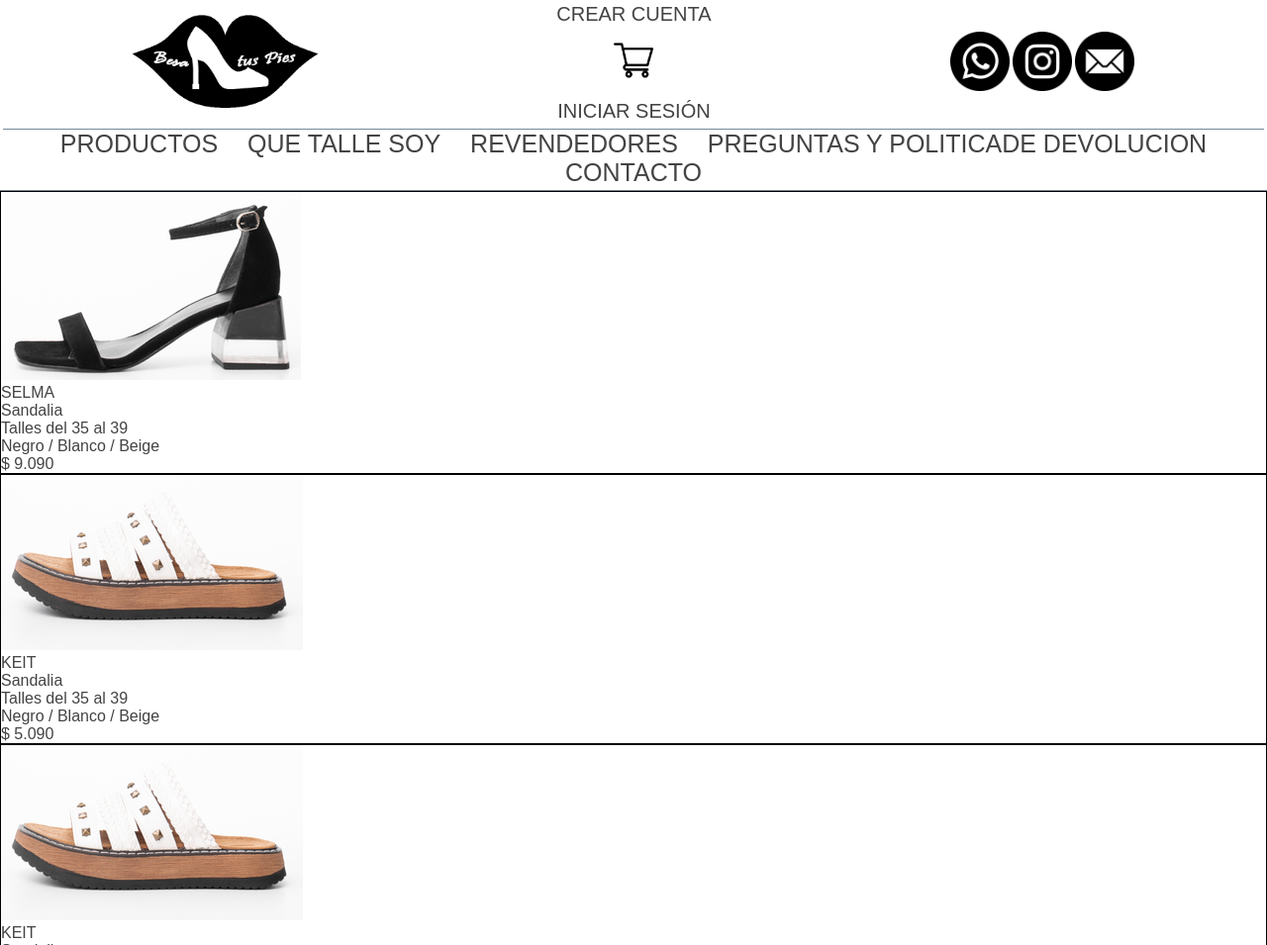
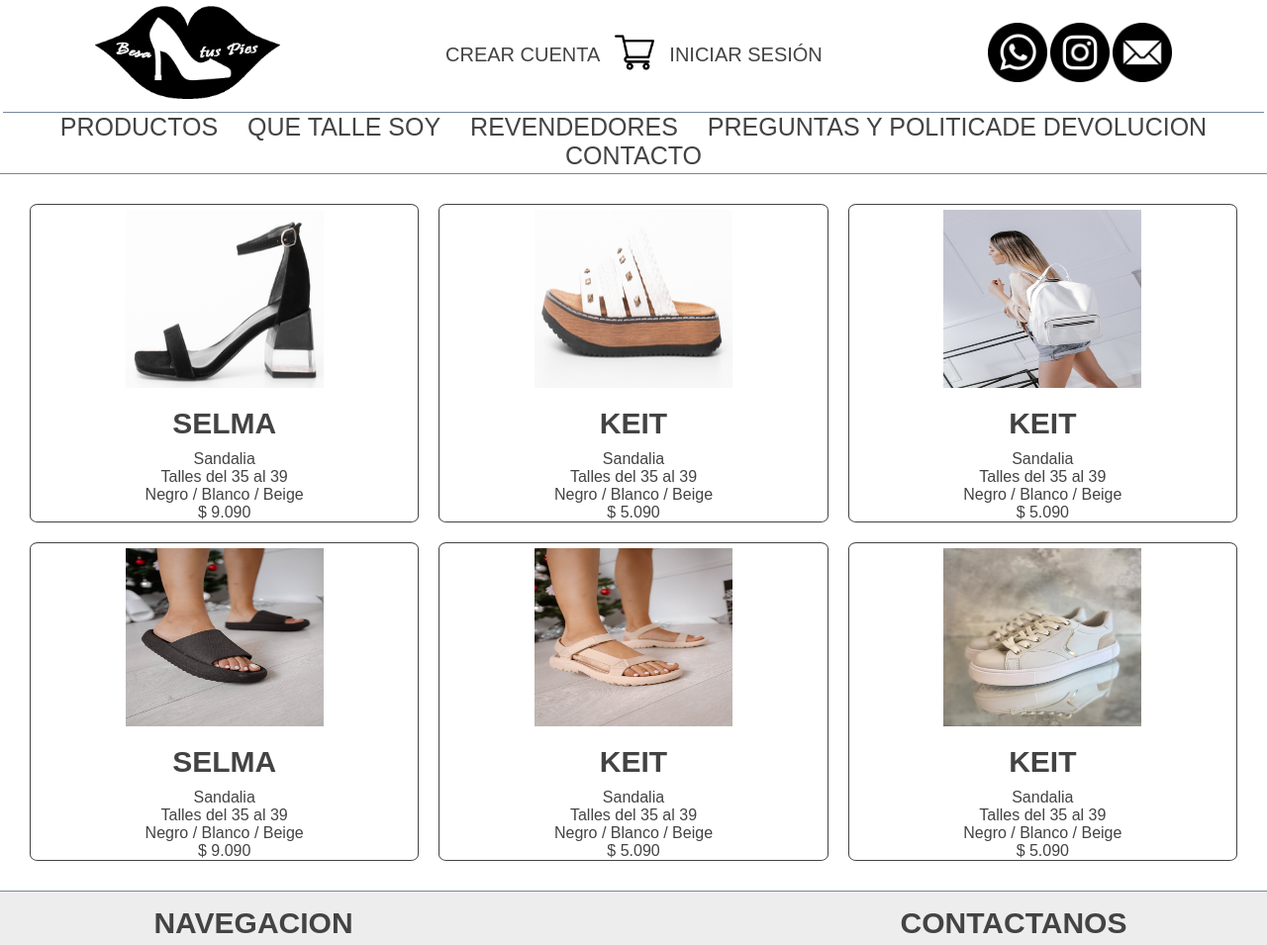
Before and after one commit to MarceloGomez1983/BesaTusPies, a plain HTML site: page views/productos.html in a window 1280 px wide. Shown: the top 955 px of the page at 99% size. Drawn offline with Linux system fonts and the light colour scheme.

Commit message:
aplicando css a productos

```diff
--- a/css/estilo.css
+++ b/css/estilo.css
@@ -11,7 +11,8 @@
 li {
   list-style-type: none;
 }
-h1, h2 {
+h1,
+h2 {
   margin-top: 10px;
   margin-bottom: 10px;
   text-align: center;
@@ -21,14 +22,17 @@
   margin-bottom: 10px;
   text-align: left;
 }
+nav ul {
+  display: flex;
+  flex-wrap: wrap;
+  justify-content: center;
+  text-align: center;
+}
 .puntero {
   transition: background-color 1s;
 }
 .puntero:hover {
   background-color: lightgrey;
-}
-.border {
-  border: 1px solid black;
 }
 .img-logo {
   width: auto;
@@ -36,22 +40,8 @@
 .img-redes {
   width: auto;
 }
-nav ul {
-  display: flex;
-  flex-wrap: wrap;
-  justify-content: center;
-  text-align: center;
-}
 .texto-main {
   text-align: left;
-}
-main.grid-main {
-  display: flex;
-  text-align: center;
-  justify-content: center;
-  align-items: center;
-  flex-flow: column nowrap;
-  margin: 20px;
 }
 .img-index {
   width: 100%;
@@ -71,7 +61,7 @@
     "header"
     "main"
     "footer";
-  grid-template-columns: 100%;
+  grid-template-columns: auto;
   grid-template-rows: auto auto auto;
 }
 /* COMIENZO 1ER GRID HIJO HEADER */
@@ -106,7 +96,7 @@
   justify-content: center;
   margin: 3px;
 }
-section.usuario {
+.usuario {
   grid-area: usuario;
   display: flex;
   flex-direction: column;
@@ -131,6 +121,29 @@
 main {
   grid-area: main;
   margin-bottom: 50px;
+}
+main.grid-main {
+  display: flex;
+  text-align: center;
+  justify-content: center;
+  align-items: center;
+  flex-flow: column nowrap;
+  margin: 20px;
+}
+main.productos_grid-main {
+  display: grid;
+  grid-template-columns: repeat(3, 1fr);
+  grid-template-rows: auto auto;
+  margin: 20px;
+}
+article {
+  margin: 10px;
+  text-align: center;
+  border: 1px solid #434343;
+  border-radius: 2%;
+}
+article img {
+  margin: 5px;
 }
 /* FIN 2DO GRID HIJO MAIN */
 
@@ -190,7 +203,7 @@
   .texto-main {
     font-size: 15px;
   }
-  section.usuario {
+  .usuario {
     grid-row-gap: 5px;
     font-size: 13px;
   }
@@ -220,6 +233,17 @@
   .img-talle {
     height: 200px;
   }
+
+  /*PRODUCTOS*/
+  main.productos_grid-main {
+    display: grid;
+    grid-template-columns: 100%;
+    grid-template-rows: repeat(6, 1fr);
+  }
+  article img {
+    height: 100px;
+    width: 100px;
+  }
 }
 
 /* MEDIA QUERIE TABLET */
@@ -245,7 +269,7 @@
   .texto-main {
     font-size: 18px;
   }
-  section.usuario {
+  .usuario {
     grid-column-gap: 10px;
     font-size: 18px;
   }
@@ -272,6 +296,12 @@
   .img-talle {
     height: 220px;
   }
+
+  /*PRODUCTOS*/
+  article img {
+    height: 100px;
+    height: 100px;
+  }
 }
 
 /* MEDIA QUERIE DESKTOP */
@@ -297,8 +327,9 @@
   .texto-main {
     font-size: 21px;
   }
-  section.usuario {
-    grid-row-gap: 15px;
+  .usuario {
+    flex-direction: row;
+    grid-column-gap: 15px;
     font-size: 20px;
   }
   nav ul {
@@ -330,4 +361,10 @@
   .talle {
     font-size: 25px;
   }
+
+  /*PRODUCTOS*/
+  article img {
+    height: 180px;
+    width: 200px;
+  }
 }
--- a/views/productos.html
+++ b/views/productos.html
@@ -55,57 +55,55 @@
         <!-- CIERRE ITEM HIJO GRID -->
 
         <!-- SEGUNDO ITEM HIJO GRID -->
-        <main>
-            <section class="grid-main">
-                <article class="border">
+        <main class="productos_grid-main">
+            <article>
                 <img src="../assets/img/selma.png" alt="selma">
-                    <P>SELMA</P>
+                <h2>SELMA</h2>
                 <p>Sandalia</p>
                 <P>Talles del 35 al 39</P>
                 <p>Negro / Blanco / Beige</p>
                 <p>$ 9.090</p>
             </article>
-                <article class="border">
+            <article>
                 <img src="../assets/img/keit.png" alt="keit">
-                    <P>KEIT</P>
+                <h2>KEIT</h2>
                 <p>Sandalia</p>
                 <P>Talles del 35 al 39</P>
                 <p>Negro / Blanco / Beige</p>
                 <p>$ 5.090</p>
             </article>
-                <article class="border">
-                    <img src="../assets/img/keit.png" alt="keit">
-                    <P>KEIT</P>
+            <article>
+                <img src="../assets/img/bolso.png" alt="bolso">
+                <h2>KEIT</h2>
                 <p>Sandalia</p>
                 <P>Talles del 35 al 39</P>
                 <p>Negro / Blanco / Beige</p>
                 <p>$ 5.090</p>
             </article>
-                <article class="border">
-                    <img src="../assets/img/selma.png" alt="selma">
-                    <P>SELMA</P>
+            <article>
+                <img src="../assets/img/gomon-g22.png" alt="gomon">
+                <h2>SELMA</h2>
                 <p>Sandalia</p>
                 <P>Talles del 35 al 39</P>
                 <p>Negro / Blanco / Beige</p>
                 <p>$ 9.090</p>
             </article>
-                <article class="border">
-                    <img src="../assets/img/keit.png" alt="keit">
-                    <P>KEIT</P>
+            <article>
+                <img src="../assets/img/sandalia-teva.png" alt="teva">
+                <h2>KEIT</h2>
                 <p>Sandalia</p>
                 <P>Talles del 35 al 39</P>
                 <p>Negro / Blanco / Beige</p>
                 <p>$ 5.090</p>
             </article>
-                <article class="border">
-                    <img src="../assets/img/keit.png" alt="keit">
-                    <P>KEIT</P>
+            <article>
+                <img src="../assets/img/zapatillas-denver.png" alt="denver">
+                <h2>KEIT</h2>
                 <p>Sandalia</p>
                 <P>Talles del 35 al 39</P>
                 <p>Negro / Blanco / Beige</p>
                 <p>$ 5.090</p>
             </article>
-            </section>
         </main>
         <!-- CIERRE SEGUNDO ITEM HIJO GRID -->
 
```
Lines whose indentation alone changed are shown as unchanged.
